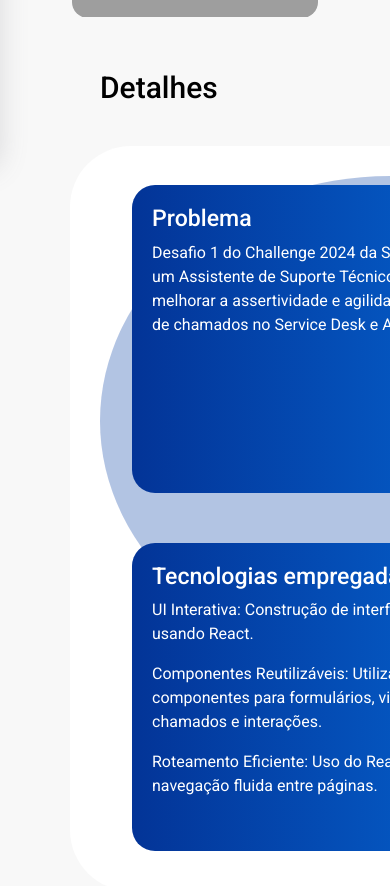
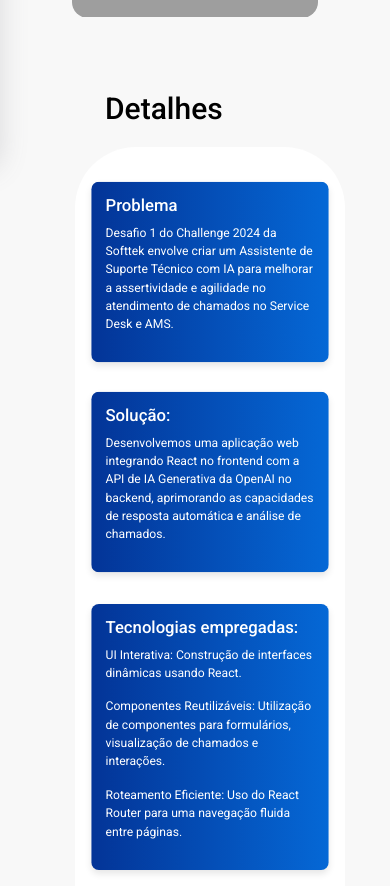
Before and after one commit to Grupo-1-TechTitans/Challenge-2-Entrega, a React (Vite) app in the folder Challenge-FrontEnd/: page / in a window 390 px wide. Shown: the part 682-1568 px from the top of the page. Built offline with nearby package versions, Linux system fonts and the light colour scheme; grey boxes are pictures that could not be loaded.

Commit message:
arrumando o botão de login / e alterando Detalhes do projeto

```diff
--- a/Challenge-FrontEnd/src/Componentes/DetalhesProjeto/DetalhesProjeto.css
+++ b/Challenge-FrontEnd/src/Componentes/DetalhesProjeto/DetalhesProjeto.css
@@ -1,8 +1,7 @@
 .blocodetalhes{
     flex-wrap: wrap;
     display: flex;
-    width: 1000px;
-    height: 745px;
+
     position: relative;
     background-color: #FFFFFF;
     border-radius: 61px;
@@ -11,21 +10,9 @@
     padding: 30px;
     align-items: center;
     justify-content: center;
+}
 
 
-}
-
-.bolinha {
-    background-color: #033CA1;
-    opacity: 30%;
-    width: 580px;
-    height: 490px;
-    border-radius: 50%;
-    z-index: 1;
-
-
-
-}
 #b1{
     position: absolute;
     top: 30px;
@@ -41,8 +28,8 @@
     display: flex;
 }
 .quadradotexto{
-    width: 45%;
-    height: 45%;
+    width: 50%;
+    height: 50%;
     border-radius: 23px 23px 0 23px;
     z-index: 3;
     background-image: linear-gradient(to right, #033497, #0568D6);
@@ -57,3 +44,74 @@
     gap: 30px;
     padding: 30px;
 }
+
+.detalhes-projeto {
+    transition: all 0.3s ease-in-out;
+}
+
+.titulo {
+    text-align: center;
+    margin-bottom: 20px;
+}
+
+.blocodetalhes, .blocoMembros {
+    display: flex;
+    flex-wrap: wrap;
+    justify-content: center;
+    gap: 20px;
+    margin-bottom: 30px;
+}
+
+.quadradotexto {
+    background-color: #f8f9fa;
+    border-radius: 8px;
+    padding: 15px;
+    width: calc(50% - 10px);
+    min-width: 250px;
+    transition: all 0.3s ease-in-out;
+}
+
+.small-screen .quadradotexto {
+    transform: scale(0.95);
+    box-shadow: 0 4px 8px rgba(0,0,0,0.1);
+}
+
+@media (max-width: 768px) {
+    .quadradotexto {
+        width: 100%;
+    }
+
+    .detalhes-projeto {
+        padding: 10px;
+    }
+
+    .titulo {
+        font-size: 1.5rem;
+    }
+
+    .quadradotexto h3 {
+        font-size: 1.2rem;
+    }
+
+    .quadradotexto p {
+        font-size: 0.9rem;
+    }
+}
+
+@media (max-width: 576px) {
+    .detalhes-projeto {
+        padding: 5px;
+    }
+
+    .titulo {
+        font-size: 1.3rem;
+    }
+
+    .quadradotexto h3 {
+        font-size: 1.1rem;
+    }
+
+    .quadradotexto p {
+        font-size: 0.8rem;
+    }
+}
--- a/Challenge-FrontEnd/src/Componentes/DetalhesProjeto/index.jsx
+++ b/Challenge-FrontEnd/src/Componentes/DetalhesProjeto/index.jsx
@@ -1,18 +1,27 @@
-import { Button, Container } from 'react-bootstrap';
+import { useEffect, useState } from 'react';
+import { Container } from 'react-bootstrap';
 import 'bootstrap/dist/css/bootstrap.min.css';
 import './DetalhesProjeto.css'
 import Integrantes from '../Integrantes';
 
 function DetalhesProjeto() {
+    const [isSmallScreen, setIsSmallScreen] = useState(false);
+
+    useEffect(() => {
+        const handleResize = () => {
+            setIsSmallScreen(window.innerWidth < 768);
+        };
+
+        window.addEventListener('resize', handleResize);
+        handleResize();
+
+        return () => window.removeEventListener('resize', handleResize);
+    }, []);
 
     return (
-        <div>
+        <Container className={`detalhes-projeto ${isSmallScreen ? 'small-screen' : ''}`}>
             <h2 className='titulo'>Detalhes</h2>
             <div className='blocodetalhes'>
-
-
-                <div className='bolinha' id='b1'></div>
-                <div className='bolinha' id='b2'></div>
                 <div className='quadradotexto'>
                     <h3>Problema</h3>
                     <p>
@@ -27,34 +36,20 @@ function DetalhesProjeto() {
                 </div>
                 <div className='quadradotexto'>
                     <h3>Tecnologias empregadas:</h3>
-                    <p>
-                        UI Interativa: Construção de interfaces dinâmicas usando React.
-                    </p>
-                    <p>
-                        Componentes Reutilizáveis: Utilização de componentes para formulários, visualização de chamados e interações.
-                    </p>
-                    <p>
-                        Roteamento Eficiente: Uso do React Router para uma navegação fluida entre páginas.
-                    </p>
+                    <p>UI Interativa: Construção de interfaces dinâmicas usando React.</p>
+                    <p>Componentes Reutilizáveis: Utilização de componentes para formulários, visualização de chamados e interações.</p>
+                    <p>Roteamento Eficiente: Uso do React Router para uma navegação fluida entre páginas.</p>
                 </div>
                 <div className='quadradotexto'>
                     <h3>Backend Python:(Next)</h3>
-                    <p>
-                        Geração de Respostas com IA: Acesso aos modelos avançados da OpenAI para análise e resposta a chamados.
-                    </p>
-                    <p>
-                        Processamento de Linguagem Natural: Utilização de NLP para entender e responder consultas baseadas em texto.
-                    </p>
-                    <p>
-                        Integração de API: Criação de endpoints que conectam o frontend ao poder computacional da OpenAI.
-                    </p>
+                    <p>Geração de Respostas com IA: Acesso aos modelos avançados da OpenAI para análise e resposta a chamados.</p>
+                    <p>Processamento de Linguagem Natural: Utilização de NLP para entender e responder consultas baseadas em texto.</p>
+                    <p>Integração de API: Criação de endpoints que conectam o frontend ao poder computacional da OpenAI.</p>
                 </div>
+            </div>
 
-
-            </div>
             <h2 className='titulo'>Membros da Equipe</h2>
             <div className='blocoMembros'>
-
                 <Integrantes nome={'Geraldo Neves'} fotoLink={'https://github.com/Geraldnvs.png'}>
                     Responsável pelo design, estruturação do projeto e desenvolvimento do front-end, garantindo uma experiência de usuário intuitiva e eficaz.
                 </Integrantes>
@@ -67,16 +62,9 @@ function DetalhesProjeto() {
                 <Integrantes nome={'Mere Angela'} fotoLink={'https://github.com/Mereangela.png'}>
                     Responsável pela produção e edição do Vídeo Pitch 2, contribuindo para a comunicação clara e persuasiva do projeto.
                 </Integrantes>
+            </div>
+        </Container>
+    )
+}
 
-
-            </div>
-
-
-
-        </div>
-
-
-    )
-
-}
 export default DetalhesProjeto
--- a/Challenge-FrontEnd/src/Componentes/LoginForm/index.jsx
+++ b/Challenge-FrontEnd/src/Componentes/LoginForm/index.jsx
@@ -42,7 +42,7 @@ function LoginForm() {
           <div className="recall-forget">
             <a href="#">Esqueceu a senha?</a>
           </div>
-          <Button className="btn-login" variant="primary" type="submit" block href="home">
+          <Button className="btn-login" variant="primary" type="submit" block href="/Home">
             Login
           </Button>
         </Form>
```
